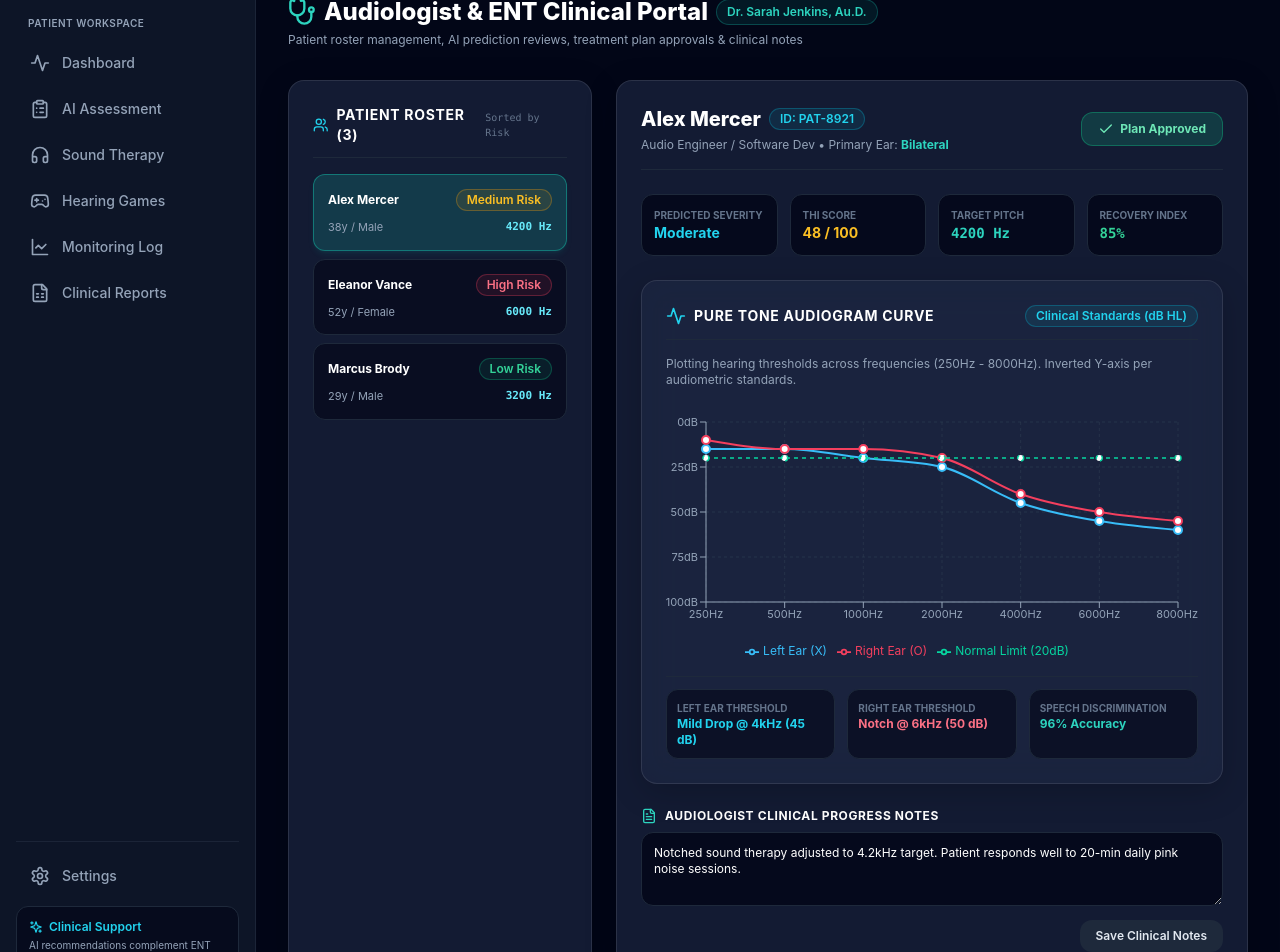
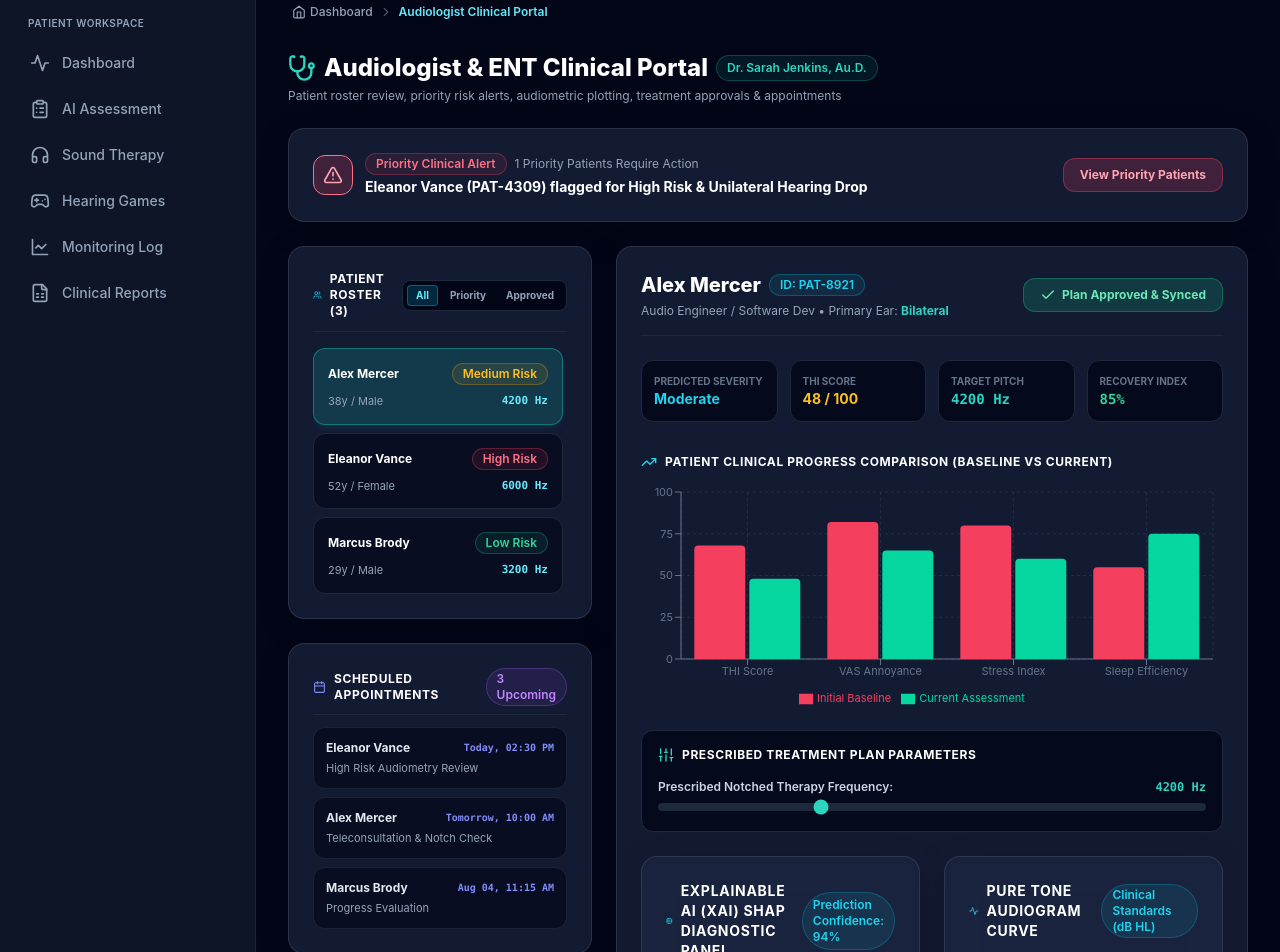
Before and after one commit to lakshanasri30-agal/Audiohope-AI, a Next.js app: page /doctor in a window 1280 px wide. Shown: the part 100-1052 px from the top of the page. Built offline with nearby package versions, Linux system fonts and the light colour scheme.

Commit message:
Upgrade Doctor Dashboard displaying Patient List, Priority Patients, Appointments, Treatment Plans, Audiograms, AI Results, Progress Comparison, and Clinical Notes

```diff
--- a/app/doctor/page.tsx
+++ b/app/doctor/page.tsx
@@ -3,10 +3,23 @@
 import React, { useState } from 'react';
 import { Sidebar } from '@/components/layout/Sidebar';
 import { Navbar } from '@/components/layout/Navbar';
+import { Breadcrumb } from '@/components/layout/Breadcrumb';
 import { GlassCard } from '@/components/ui/GlassCard';
 import { AudiogramPlotter } from '@/components/assessment/AudiogramPlotter';
+import { XAIPanel } from '@/components/assessment/XAIPanel';
 import { Badge } from '@/components/ui/Badge';
 import { MOCK_PATIENTS, PatientRecord } from '@/lib/mockData';
+import { approveDoctorPlan } from '@/lib/api';
+import {
+  ResponsiveContainer,
+  BarChart,
+  Bar,
+  XAxis,
+  YAxis,
+  Tooltip,
+  CartesianGrid,
+  Legend,
+} from 'recharts';
 import {
   Users,
   Stethoscope,
@@ -17,24 +30,63 @@ import {
   AlertTriangle,
   Search,
   Check,
+  Cpu,
+  Clock,
+  Sparkles,
+  TrendingUp,
+  ShieldAlert,
+  Sliders,
+  Save,
 } from 'lucide-react';
 
-export default function DoctorDashboard() {
+export default function EnhancedDoctorDashboard() {
   const [selectedPatient, setSelectedPatient] = useState<PatientRecord>(MOCK_PATIENTS[0]);
-  const [doctorNotes, setDoctorNotes] = useState(selectedPatient.doctorNotes || '');
-  const [planApproved, setPlanApproved] = useState(selectedPatient.status === 'Plan Approved');
+  const [doctorNotes, setDoctorNotes] = useState<string>(selectedPatient.doctorNotes || '');
+  const [planApproved, setPlanApproved] = useState<boolean>(selectedPatient.status === 'Plan Approved');
+  const [notchFreq, setNotchFreq] = useState<number>(selectedPatient.tinnitusPitchHz || 4200);
+  const [filterRole, setFilterRole] = useState<'All' | 'Priority' | 'Approved'>('All');
+
+  // Appointments List
+  const appointmentsList = [
+    { id: 'apt_1', patient: 'Eleanor Vance', date: 'Today, 02:30 PM', type: 'High Risk Audiometry Review', status: 'Upcoming' },
+    { id: 'apt_2', patient: 'Alex Mercer', date: 'Tomorrow, 10:00 AM', type: 'Teleconsultation & Notch Check', status: 'Scheduled' },
+    { id: 'apt_3', patient: 'Marcus Brody', date: 'Aug 04, 11:15 AM', type: 'Progress Evaluation', status: 'Scheduled' },
+  ];
+
+  // Progress Comparison Baseline vs Current Data
+  const progressComparisonData = [
+    { metric: 'THI Score', baseline: 68, current: selectedPatient.thiScore, unit: 'pts' },
+    { metric: 'VAS Annoyance', baseline: 82, current: selectedPatient.vasScore * 10, unit: 'pts' },
+    { metric: 'Stress Index', baseline: 80, current: 60, unit: 'pts' },
+    { metric: 'Sleep Efficiency', baseline: 55, current: 75, unit: '%' },
+  ];
 
   const handlePatientSelect = (p: PatientRecord) => {
     setSelectedPatient(p);
     setDoctorNotes(p.doctorNotes || '');
     setPlanApproved(p.status === 'Plan Approved');
+    setNotchFreq(p.tinnitusPitchHz || 4200);
   };
 
-  const handleApprovePlan = () => {
+  const handleApprovePlan = async () => {
     setPlanApproved(true);
     selectedPatient.status = 'Plan Approved';
     selectedPatient.doctorNotes = doctorNotes;
+
+    await approveDoctorPlan({
+      patient_id: selectedPatient.id,
+      doctor_notes: doctorNotes,
+      notch_frequency_hz: notchFreq,
+    });
   };
+
+  const filteredPatients = MOCK_PATIENTS.filter((p) => {
+    if (filterRole === 'Priority') return p.riskLevel === 'High' || p.status === 'Needs Review';
+    if (filterRole === 'Approved') return p.status === 'Plan Approved';
+    return true;
+  });
+
+  const priorityCount = MOCK_PATIENTS.filter((p) => p.riskLevel === 'High' || p.status === 'Needs Review').length;
 
   return (
     <div className="flex min-h-screen bg-slate-950 text-slate-100">
@@ -42,7 +94,10 @@ export default function DoctorDashboard() {
       <div className="flex-1 flex flex-col min-w-0">
         <Navbar />
 
-        <main className="p-6 md:p-8 space-y-8 max-w-7xl mx-auto w-full">
+        <main className="p-6 md:p-8 space-y-6 max-w-7xl mx-auto w-full">
+          {/* Breadcrumb Navigation */}
+          <Breadcrumb items={[{ label: 'Audiologist Clinical Portal' }]} />
+
           {/* Header */}
           <div className="flex flex-col sm:flex-row sm:items-center justify-between gap-4">
             <div>
@@ -53,23 +108,68 @@ export default function DoctorDashboard() {
                 <Badge variant="teal" className="py-1">Dr. Sarah Jenkins, Au.D.</Badge>
               </div>
               <p className="text-xs text-slate-400 mt-1">
-                Patient roster management, AI prediction reviews, treatment plan approvals & clinical notes
+                Patient roster review, priority risk alerts, audiometric plotting, treatment approvals & appointments
               </p>
             </div>
           </div>
 
+          {/* Priority Patients Alert Banner */}
+          {priorityCount > 0 && (
+            <GlassCard className="bg-gradient-to-r from-rose-950/80 via-slate-900 to-amber-950/80 border-rose-500/40">
+              <div className="flex flex-col sm:flex-row items-center justify-between gap-4">
+                <div className="flex items-center gap-3">
+                  <div className="w-10 h-10 rounded-xl bg-rose-500/20 border border-rose-400 flex items-center justify-center text-rose-300">
+                    <AlertTriangle className="w-5 h-5" />
+                  </div>
+                  <div>
+                    <div className="flex items-center gap-2">
+                      <Badge variant="rose">Priority Clinical Alert</Badge>
+                      <span className="text-xs text-slate-400">{priorityCount} Priority Patients Require Action</span>
+                    </div>
+                    <h3 className="text-sm font-bold text-white mt-0.5">
+                      Eleanor Vance (PAT-4309) flagged for High Risk & Unilateral Hearing Drop
+                    </h3>
+                  </div>
+                </div>
+
+                <button
+                  onClick={() => setFilterRole('Priority')}
+                  className="px-4 py-2 rounded-xl bg-rose-500/20 border border-rose-500/40 text-rose-300 font-bold text-xs hover:bg-rose-500/30 transition-all shrink-0"
+                >
+                  View Priority Patients
+                </button>
+              </div>
+            </GlassCard>
+          )}
+
+          {/* Main 3-Column Clinical Dashboard Grid */}
           <div className="grid grid-cols-1 lg:grid-cols-3 gap-6">
-            {/* Patient Roster Sidebar */}
+            {/* Left Column: Patient List & Appointments */}
+            <div className="space-y-6">
+              {/* Patient List */}
               <GlassCard className="space-y-4">
                 <div className="flex items-center justify-between border-b border-slate-800 pb-3">
-                <h3 className="text-sm font-bold text-white uppercase tracking-wider flex items-center gap-2">
-                  <Users className="w-4 h-4 text-cyan-400" /> Patient Roster ({MOCK_PATIENTS.length})
+                  <h3 className="text-xs font-bold text-white uppercase tracking-wider flex items-center gap-2">
+                    <Users className="w-4 h-4 text-cyan-400" /> Patient Roster ({filteredPatients.length})
                   </h3>
-                <span className="text-[10px] text-slate-500 font-mono">Sorted by Risk</span>
+
+                  <div className="flex gap-1 bg-slate-950 p-1 rounded-lg border border-slate-800 text-[10px]">
+                    {(['All', 'Priority', 'Approved'] as const).map((tab) => (
+                      <button
+                        key={tab}
+                        onClick={() => setFilterRole(tab)}
+                        className={`px-2 py-0.5 rounded font-bold transition-all ${
+                          filterRole === tab ? 'bg-cyan-500/20 text-cyan-300 border border-cyan-500/40' : 'text-slate-400'
+                        }`}
+                      >
+                        {tab}
+                      </button>
+                    ))}
+                  </div>
                 </div>
 
-              <div className="space-y-2">
-                {MOCK_PATIENTS.map((p) => {
+                <div className="space-y-2 max-h-[380px] overflow-y-auto pr-1">
+                  {filteredPatients.map((p) => {
                     const isSelected = selectedPatient.id === p.id;
                     return (
                       <div
@@ -98,8 +198,32 @@ export default function DoctorDashboard() {
                 </div>
               </GlassCard>
 
-            {/* Patient Detailed Clinical Workspace */}
+              {/* Appointments List */}
+              <GlassCard className="space-y-3 border-indigo-500/30">
+                <div className="flex items-center justify-between border-b border-slate-800 pb-2">
+                  <h3 className="text-xs font-bold text-white uppercase tracking-wider flex items-center gap-2">
+                    <Calendar className="w-4 h-4 text-indigo-400" /> Scheduled Appointments
+                  </h3>
+                  <Badge variant="purple">3 Upcoming</Badge>
+                </div>
+
+                <div className="space-y-2">
+                  {appointmentsList.map((apt) => (
+                    <div key={apt.id} className="p-3 rounded-xl bg-slate-950/60 border border-slate-800/80 text-xs space-y-1">
+                      <div className="flex items-center justify-between font-bold text-slate-200">
+                        <span>{apt.patient}</span>
+                        <span className="text-[10px] text-indigo-400 font-mono">{apt.date}</span>
+                      </div>
+                      <p className="text-[11px] text-slate-400">{apt.type}</p>
+                    </div>
+                  ))}
+                </div>
+              </GlassCard>
+            </div>
+
+            {/* Right 2 Columns: Detailed Clinical Workspace */}
             <div className="lg:col-span-2 space-y-6">
+              {/* Selected Patient Overview Header */}
               <GlassCard className="space-y-6 border-teal-500/30">
                 <div className="flex flex-col sm:flex-row sm:items-center justify-between gap-4 border-b border-slate-800 pb-4">
                   <div>
@@ -115,20 +239,20 @@ export default function DoctorDashboard() {
                   <div className="flex items-center gap-3">
                     {planApproved ? (
                       <span className="px-4 py-2 rounded-xl bg-emerald-500/20 text-emerald-300 font-bold text-xs border border-emerald-500/40 flex items-center gap-1.5">
-                        <Check className="w-4 h-4" /> Plan Approved
+                        <Check className="w-4 h-4" /> Plan Approved & Synced
                       </span>
                     ) : (
                       <button
                         onClick={handleApprovePlan}
                         className="px-5 py-2.5 rounded-xl bg-gradient-to-r from-teal-500 to-emerald-400 text-slate-950 font-bold text-xs shadow-lg shadow-teal-500/20 hover:opacity-95 transition-all flex items-center gap-1.5"
                       >
-                        <CheckCircle2 className="w-4 h-4" /> Approve Rehab Plan
+                        <CheckCircle2 className="w-4 h-4" /> Approve Treatment Plan
                       </button>
                     )}
                   </div>
                 </div>
 
-                {/* AI Summary Grid */}
+                {/* Patient Summary Metrics */}
                 <div className="grid grid-cols-2 sm:grid-cols-4 gap-3 text-xs">
                   <div className="p-3 rounded-xl bg-slate-950/80 border border-slate-800">
                     <span className="text-slate-500 block text-[10px] uppercase font-bold">Predicted Severity</span>
@@ -140,7 +264,7 @@ export default function DoctorDashboard() {
                   </div>
                   <div className="p-3 rounded-xl bg-slate-950/80 border border-slate-800">
                     <span className="text-slate-500 block text-[10px] uppercase font-bold">Target Pitch</span>
-                    <span className="text-teal-400 font-mono font-bold text-sm">{selectedPatient.tinnitusPitchHz} Hz</span>
+                    <span className="text-teal-400 font-mono font-bold text-sm">{notchFreq} Hz</span>
                   </div>
                   <div className="p-3 rounded-xl bg-slate-950/80 border border-slate-800">
                     <span className="text-slate-500 block text-[10px] uppercase font-bold">Recovery Index</span>
@@ -148,13 +272,60 @@ export default function DoctorDashboard() {
                   </div>
                 </div>
 
-                {/* Audiogram Viewer */}
+                {/* Progress Comparison Chart: Baseline vs Current */}
+                <div className="space-y-3 pt-2">
+                  <h4 className="text-xs font-bold text-white uppercase tracking-wider flex items-center gap-2">
+                    <TrendingUp className="w-4 h-4 text-cyan-400" /> Patient Clinical Progress Comparison (Baseline vs Current)
+                  </h4>
+
+                  <div className="h-56 w-full">
+                    <ResponsiveContainer width="100%" height="100%">
+                      <BarChart data={progressComparisonData} margin={{ top: 10, right: 10, left: -20, bottom: 0 }}>
+                        <CartesianGrid strokeDasharray="3 3" stroke="#334155" opacity={0.5} />
+                        <XAxis dataKey="metric" stroke="#64748b" tick={{ fontSize: 11 }} />
+                        <YAxis domain={[0, 100]} stroke="#64748b" tick={{ fontSize: 11 }} />
+                        <Tooltip contentStyle={{ backgroundColor: '#0f172a', borderColor: '#334155', borderRadius: '12px', fontSize: '12px' }} />
+                        <Legend wrapperStyle={{ fontSize: '11px' }} />
+                        <Bar dataKey="baseline" fill="#f43f5e" name="Initial Baseline" radius={[4, 4, 0, 0]} />
+                        <Bar dataKey="current" fill="#06d6a0" name="Current Assessment" radius={[4, 4, 0, 0]} />
+                      </BarChart>
+                    </ResponsiveContainer>
+                  </div>
+                </div>
+
+                {/* Treatment Plan Prescriptions Deck */}
+                <div className="p-4 rounded-xl bg-slate-950/80 border border-slate-800 space-y-4 text-xs">
+                  <h4 className="font-bold text-white uppercase tracking-wider flex items-center gap-2">
+                    <Sliders className="w-4 h-4 text-teal-400" /> Prescribed Treatment Plan Parameters
+                  </h4>
+
+                  <div className="space-y-2">
+                    <div className="flex justify-between font-semibold">
+                      <span className="text-slate-300">Prescribed Notched Therapy Frequency:</span>
+                      <span className="text-teal-400 font-mono font-bold">{notchFreq} Hz</span>
+                    </div>
+                    <input
+                      type="range"
+                      min="1000"
+                      max="12000"
+                      step="100"
+                      value={notchFreq}
+                      onChange={(e) => setNotchFreq(Number(e.target.value))}
+                      className="w-full h-2 bg-slate-800 rounded-lg appearance-none cursor-pointer accent-teal-400"
+                    />
+                  </div>
+                </div>
+
+                {/* Explainable AI SHAP & Audiogram Visualizer */}
+                <div className="grid grid-cols-1 lg:grid-cols-2 gap-6">
+                  <XAIPanel confidence={selectedPatient.confidenceScore || 94} severity={selectedPatient.severity} shapFactors={selectedPatient.shapFactors} />
                   <AudiogramPlotter />
+                </div>
 
-                {/* Doctor Clinical Notes Editor */}
+                {/* Audiologist Clinical Notes Editor */}
                 <div className="space-y-2">
                   <label className="text-xs font-bold text-white uppercase tracking-wider flex items-center gap-2">
-                    <FileText className="w-4 h-4 text-teal-400" /> Audiologist Clinical Progress Notes
+                    <FileText className="w-4 h-4 text-teal-400" /> Audiologist Progress Notes & Prescriptions
                   </label>
                   <textarea
                     rows={3}
@@ -166,9 +337,9 @@ export default function DoctorDashboard() {
                   <div className="flex justify-end">
                     <button
                       onClick={handleApprovePlan}
-                      className="px-4 py-2 rounded-xl bg-slate-800 text-slate-200 text-xs font-semibold hover:bg-slate-700 transition-all"
+                      className="px-5 py-2.5 rounded-xl bg-slate-800 text-slate-200 font-bold text-xs hover:bg-slate-700 transition-all flex items-center gap-2"
                     >
-                      Save Clinical Notes
+                      <Save className="w-4 h-4" /> Save Clinical Notes & Sync Plan
                     </button>
                   </div>
                 </div>
--- a/components/assessment/XAIPanel.tsx
+++ b/components/assessment/XAIPanel.tsx
@@ -16,7 +16,7 @@ export interface SHAPFeature {
 interface XAIPanelProps {
   confidence: number;
   severity: string;
-  shapFactors?: SHAPFeature[];
+  shapFactors?: any[];
 }
 
 export const XAIPanel: React.FC<XAIPanelProps> = ({
@@ -101,7 +101,11 @@ export const XAIPanel: React.FC<XAIPanelProps> = ({
         </div>
 
         {features.map((feature, idx) => {
-          const percent = Math.round(feature.impact * 100);
+          const percent = Math.round((feature.impact || 0.2) * 100);
+          const categoryName = feature.category || 'Clinical Factor';
+          const colorGradient = feature.colorClass || 'from-cyan-500 to-teal-400';
+          const explanationText = feature.explanation || feature.description || 'Clinical feature impacting model prognosis.';
+
           return (
             <div key={idx} className="p-3.5 rounded-xl bg-slate-950/60 border border-slate-800 space-y-2">
               {/* Feature Title & Percentage */}
@@ -109,7 +113,7 @@ export const XAIPanel: React.FC<XAIPanelProps> = ({
                 <div className="flex items-center gap-2">
                   <span className="w-2 h-2 rounded-full bg-cyan-400" />
                   <span className="font-bold text-white">{feature.name}</span>
-                  <Badge variant="outline" className="text-[10px] py-0 px-1.5">{feature.category}</Badge>
+                  <Badge variant="outline" className="text-[10px] py-0 px-1.5">{categoryName}</Badge>
                 </div>
                 <span className="font-mono font-extrabold text-cyan-300">{percent}% Impact</span>
               </div>
@@ -117,7 +121,7 @@ export const XAIPanel: React.FC<XAIPanelProps> = ({
               {/* Progress Bar */}
               <div className="w-full h-2.5 bg-slate-900 rounded-full overflow-hidden border border-slate-800">
                 <div
-                  className={`h-full bg-gradient-to-r ${feature.colorClass} rounded-full transition-all duration-700`}
+                  className={`h-full bg-gradient-to-r ${colorGradient} rounded-full transition-all duration-700`}
                   style={{ width: `${percent}%` }}
                 />
               </div>
@@ -125,7 +129,7 @@ export const XAIPanel: React.FC<XAIPanelProps> = ({
               {/* Clinical Explanation Beside Feature */}
               <p className="text-[11px] text-slate-400 leading-relaxed pt-0.5 flex items-start gap-1.5">
                 <span className="text-cyan-400 font-semibold shrink-0">Explanation:</span>
-                <span>{feature.explanation}</span>
+                <span>{explanationText}</span>
               </p>
             </div>
           );
```
Also changed, not shown: 1 other file (tests, documents, lock files or other folders). Lines whose indentation alone changed are shown as unchanged.
